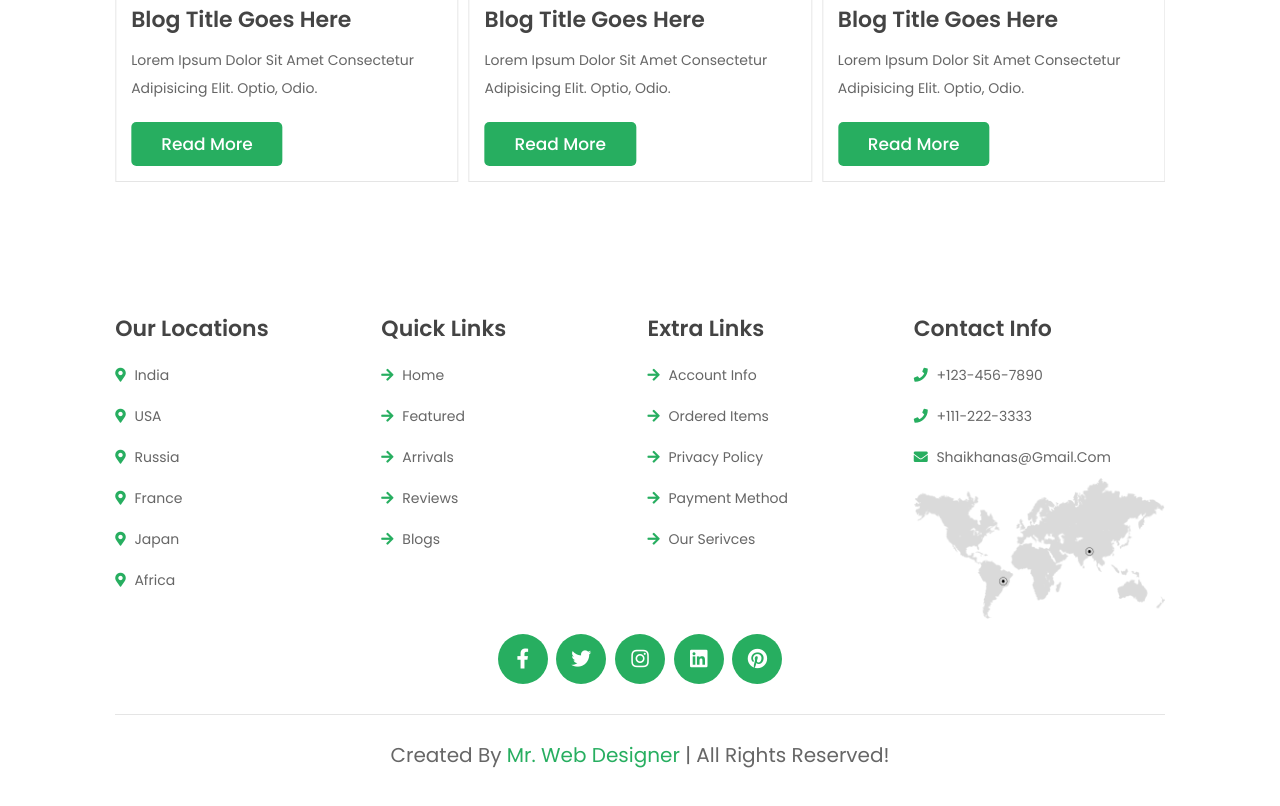
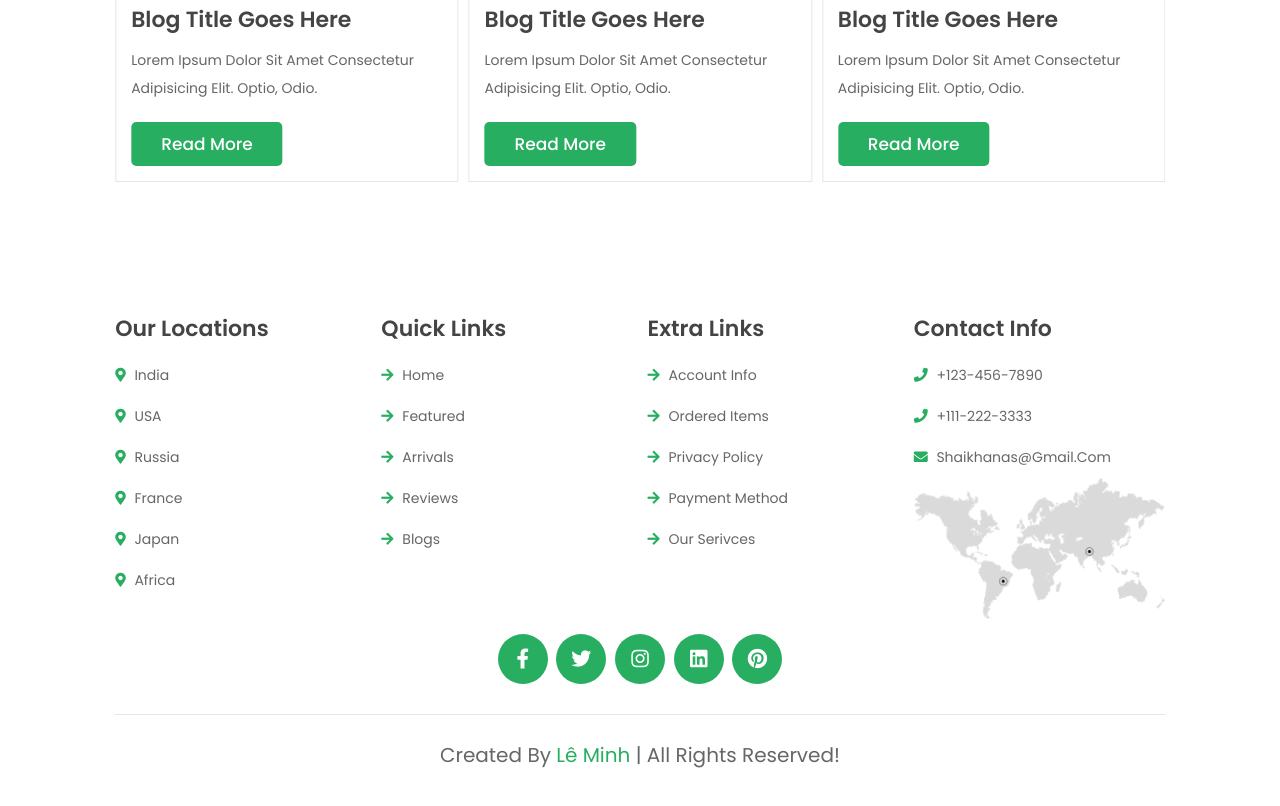
Before and after one commit to holeminh2002/BookStore, a plain HTML site: page index.html in a window 1280 px wide. Shown: the part 3757-4563 px from the top of the page. Drawn offline with nearby package versions, Linux system fonts and the light colour scheme.

Commit message:
Update index.html

```diff
--- a/index.html
+++ b/index.html
@@ -786,7 +786,7 @@
         <a href="#" class="fab fa-pinterest"></a>
     </div>
 
-    <div class="credit"> created by <span>mr. web designer</span> | all rights reserved! </div>
+    <div class="credit"> created by <span>Lê Minh</span> | all rights reserved! </div>
 
 </section>
 
```
